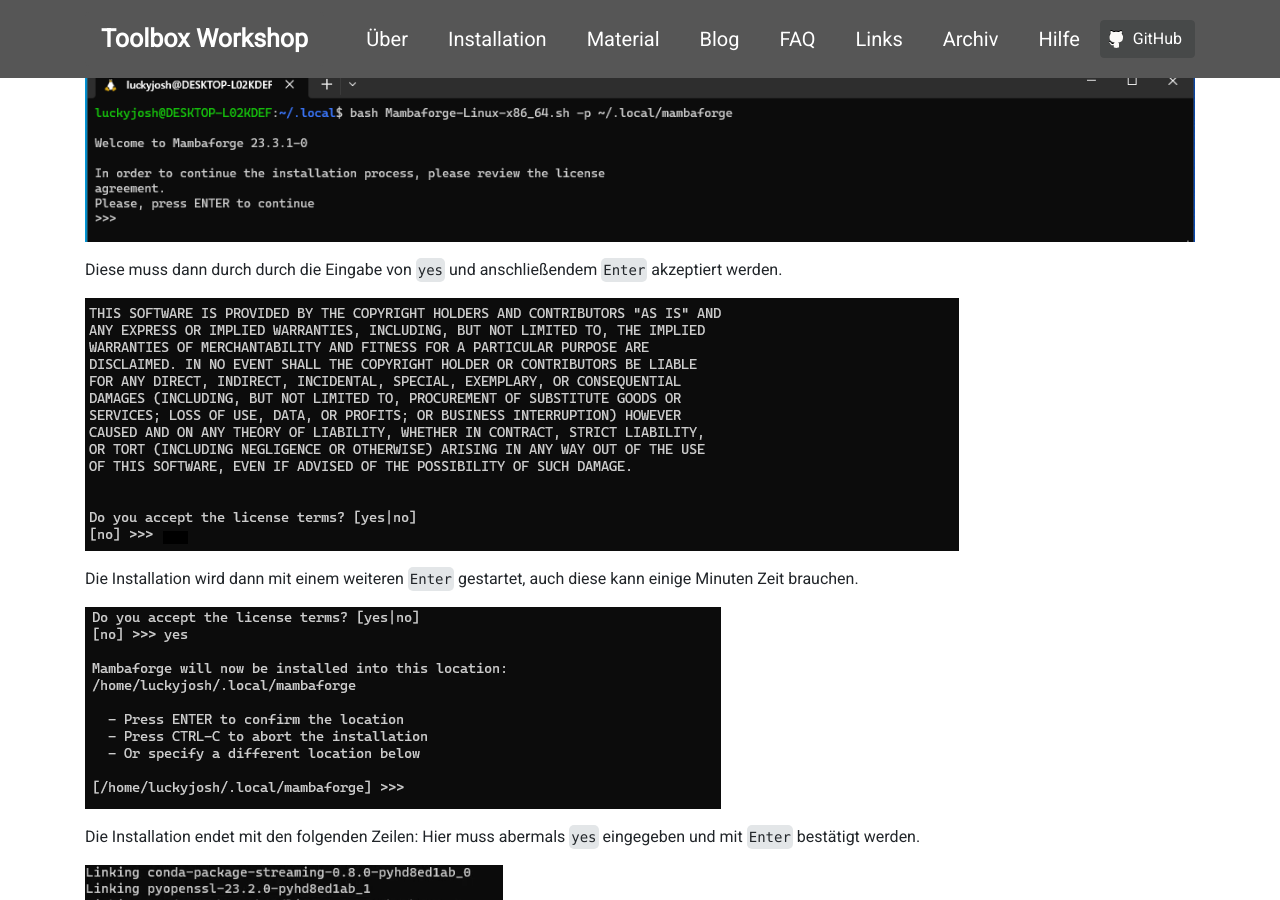
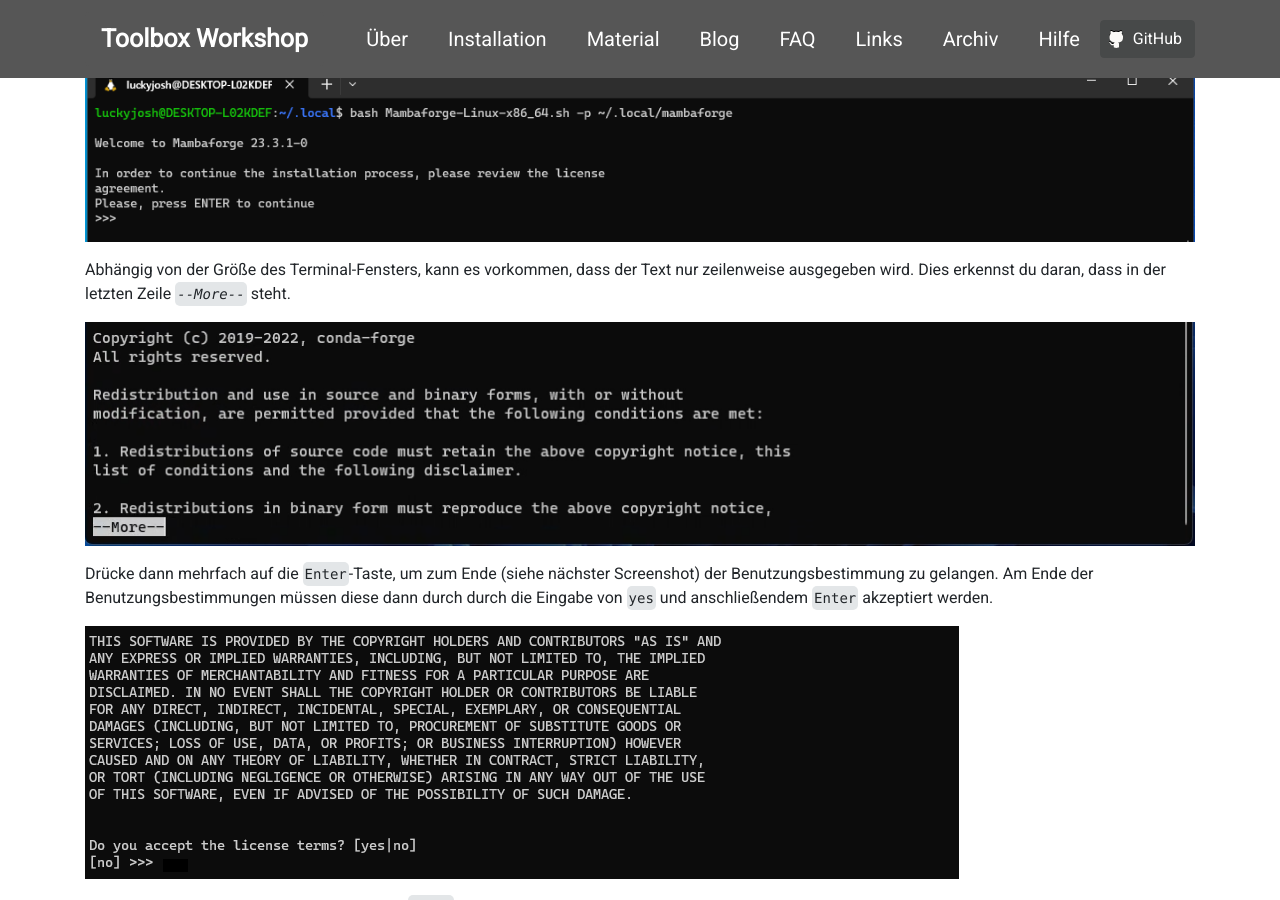
Before and after one commit to pep-dortmund/homepage-toolbox, a Jekyll site: the page built from install/windows.md, in a window 1280 px wide and 900 px high, scrolled down 18270 px. Built offline with Jekyll 4.4.1, drawn with Linux system fonts in a browser that asks for light colours; nearby versions of some CDN libraries.

Commit message:
added info about possibly different page

```diff
--- a/install/windows.md
+++ b/install/windows.md
@@ -411,30 +411,37 @@
 
 <img alt="" src="/img/mamba/mamba-install-1.png" class="screenshot" />
 
-
-Diese muss dann durch durch die Eingabe von `yes` und anschließendem `Enter` akzeptiert werden.
+Abhängig von der Größe des Terminal-Fensters, kann es vorkommen, dass der Text nur zeilenweise
+ausgegeben wird. Dies erkennst du daran, dass in der letzten Zeile _`--More--`_ steht.
 
 <img alt="" src="/img/mamba/mamba-install-2.png" class="screenshot" />
+
+Drücke dann mehrfach auf die `Enter`-Taste, um zum Ende (siehe nächster Screenshot)
+der Benutzungsbestimmung zu gelangen.
+Am Ende der Benutzungsbestimmungen müssen diese dann durch durch die Eingabe von `yes`
+und anschließendem `Enter` akzeptiert werden.
+
+<img alt="" src="/img/mamba/mamba-install-3.png" class="screenshot" />
 
 
 Die Installation wird dann mit einem weiteren `Enter` gestartet, auch diese kann einige Minuten Zeit brauchen.
 
-<img alt="" src="/img/mamba/mamba-install-3.png" class="screenshot" />
+<img alt="" src="/img/mamba/mamba-install-4.png" class="screenshot" />
 
 Die Installation endet mit den folgenden Zeilen:
 Hier muss abermals `yes` eingegeben und mit `Enter` bestätigt werden.
 
-<img alt="" src="/img/mamba/mamba-install-4.png" class="screenshot" />
+<img alt="" src="/img/mamba/mamba-install-5.png" class="screenshot" />
 
 Die Installation ist beendet, wenn die letzte Zeile wieder die Eingabezeile anzeigt wird.
 
-<img alt="" src="/img/mamba/mamba-install-5.png" class="screenshot" />
+<img alt="" src="/img/mamba/mamba-install-6.png" class="screenshot" />
 
 Verwendet werden kann mamba erst nach dem Schließen des Terminal-Fensters und dem Öffenen eines neuen.
 
 Im neuen Terminal-Fenster sollet nun _(base)_ am Anfang der der Eingabezeile stehen.
 
-<img alt="" src="/img/mamba/mamba-install-6.png" class="screenshot" />
+<img alt="" src="/img/mamba/mamba-install-7.png" class="screenshot" />
 
 Nun müssen noch die Python-Pakete, installiert werden, die im Workshop vorgestellt werden.
 Dafür verwenden wir eine sogenannte _virtuelle Umgebung_. Was eine solche Umgebung genau ist
```
Also changed, not shown: img/mamba/mamba-install-2.png, img/mamba/mamba-install-3.png, img/mamba/mamba-install-4.png, img/mamba/mamba-install-5.png, img/mamba/mamba-install-6.png, img/mamba/mamba-install-7.png (added).
